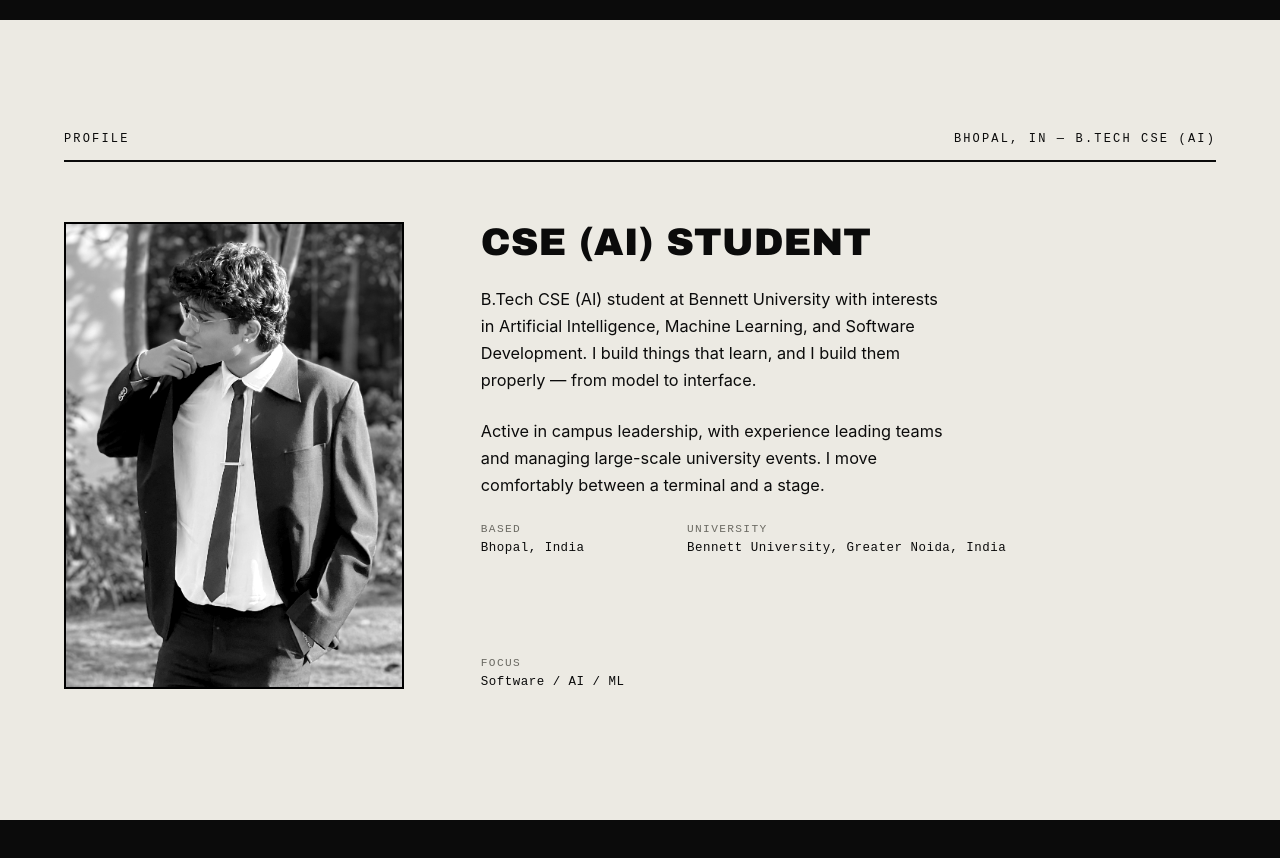
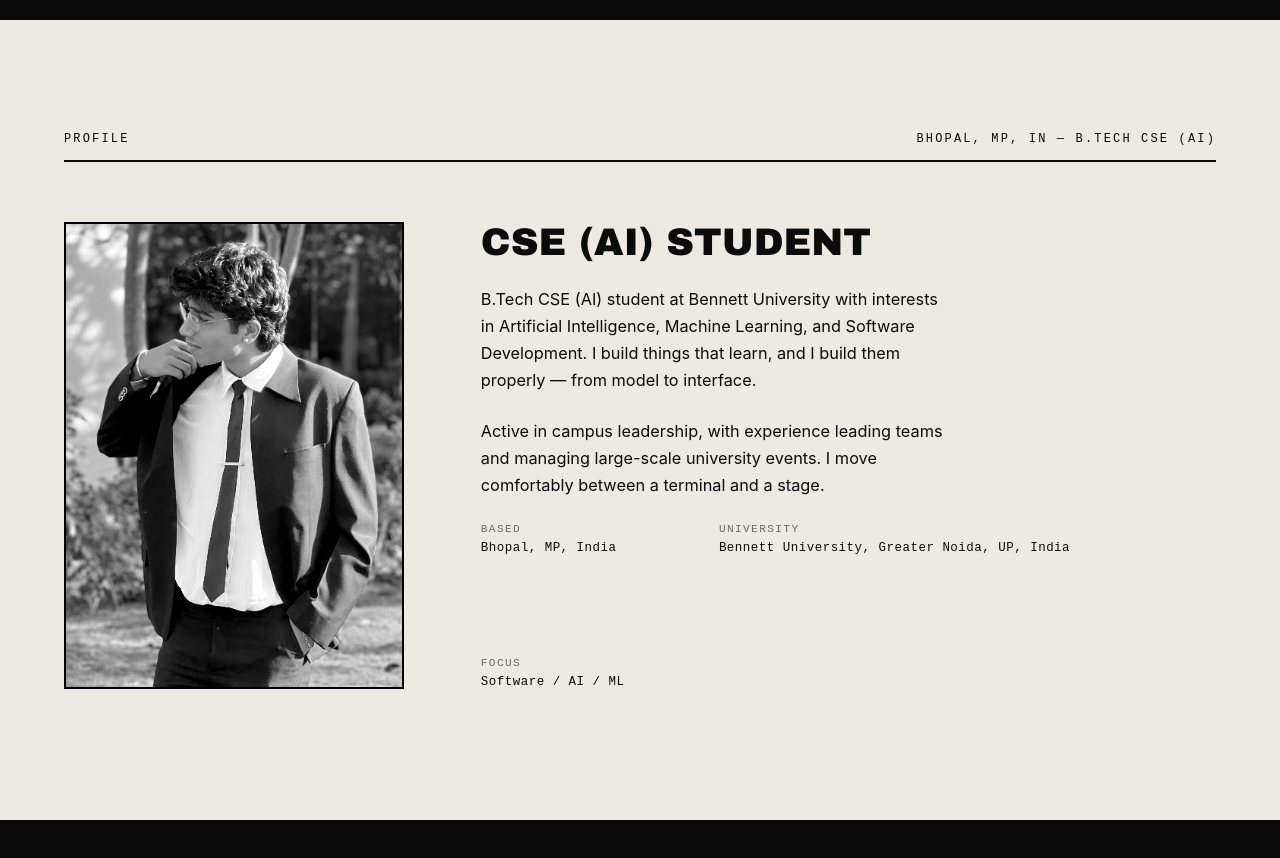
Before and after one commit to hriday-thakur/Portfolio, a plain HTML site: page index.html in a window 1280 px wide. Shown: the part 1740-2598 px from the top of the page. Drawn offline with Linux system fonts and the light colour scheme.

Commit message:
update index

```diff
--- a/index.html
+++ b/index.html
@@ -912,7 +912,7 @@ footer{
 <section class="about" id="about">
   <div class="about-eyebrow">
     <span>Profile</span>
-    <span>Bhopal, IN — B.Tech CSE (AI)</span>
+    <span>Bhopal, MP, IN — B.Tech CSE (AI)</span>
   </div>
   <div class="about-grid">
     <img class="about-photo" id="aboutPhoto"
@@ -923,8 +923,8 @@ footer{
       <p class="about-para">B.Tech CSE (AI) student at Bennett University with interests in Artificial Intelligence, Machine Learning, and Software Development. I build things that learn, and I build them properly — from model to interface.</p>
       <p class="about-para">Active in campus leadership, with experience leading teams and managing large-scale university events. I move comfortably between a terminal and a stage.</p>
       <div class="about-meta">
-        <div><span>Based</span>Bhopal, India</div>
-        <div><span>University</span>Bennett University, Greater Noida, India</div>
+        <div><span>Based</span>Bhopal, MP, India</div>
+        <div><span>University</span>Bennett University, Greater Noida, UP, India</div>
         <div><span>Focus</span>Software / AI / ML</div>
       </div>
     </div>
```
